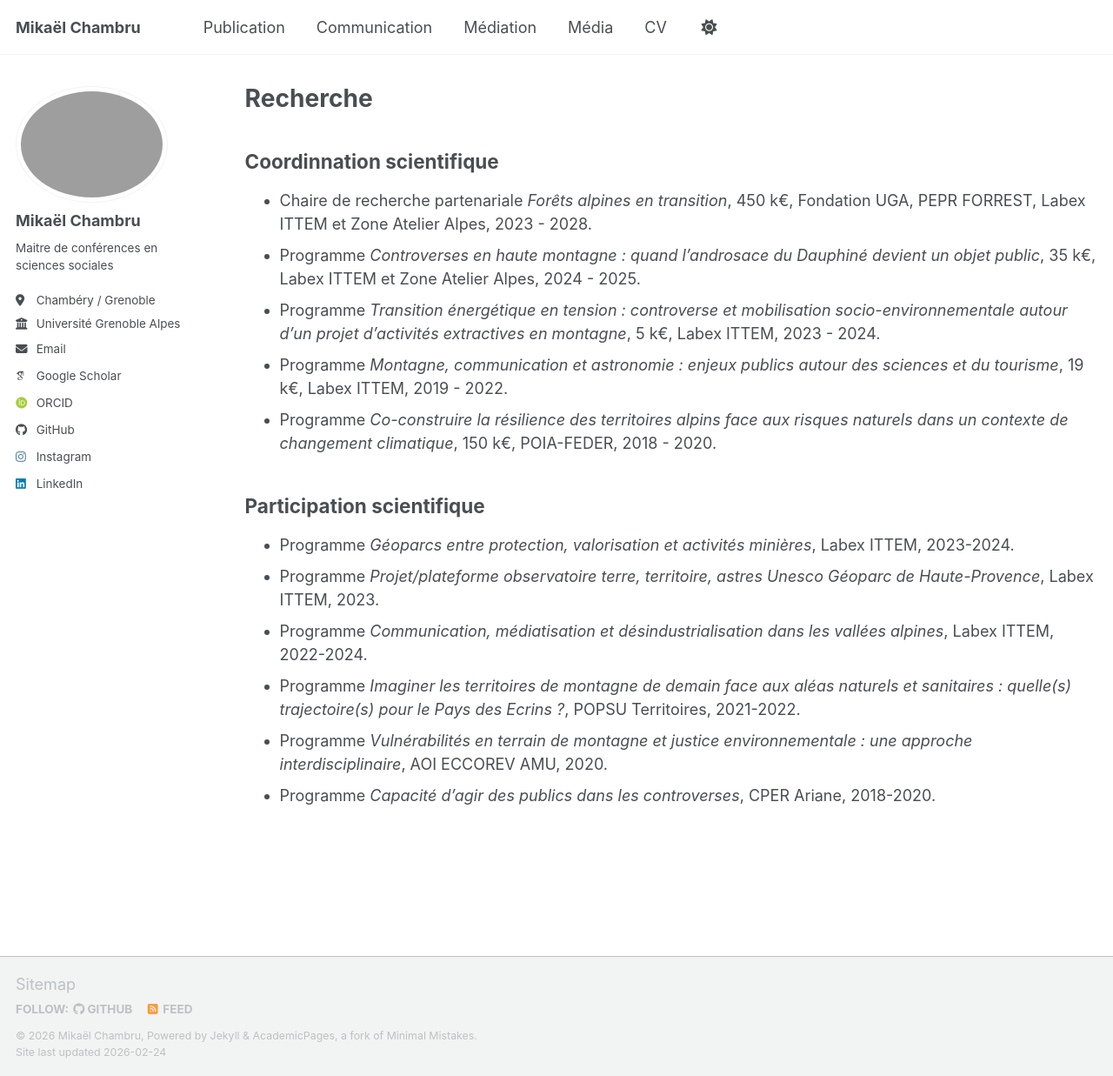
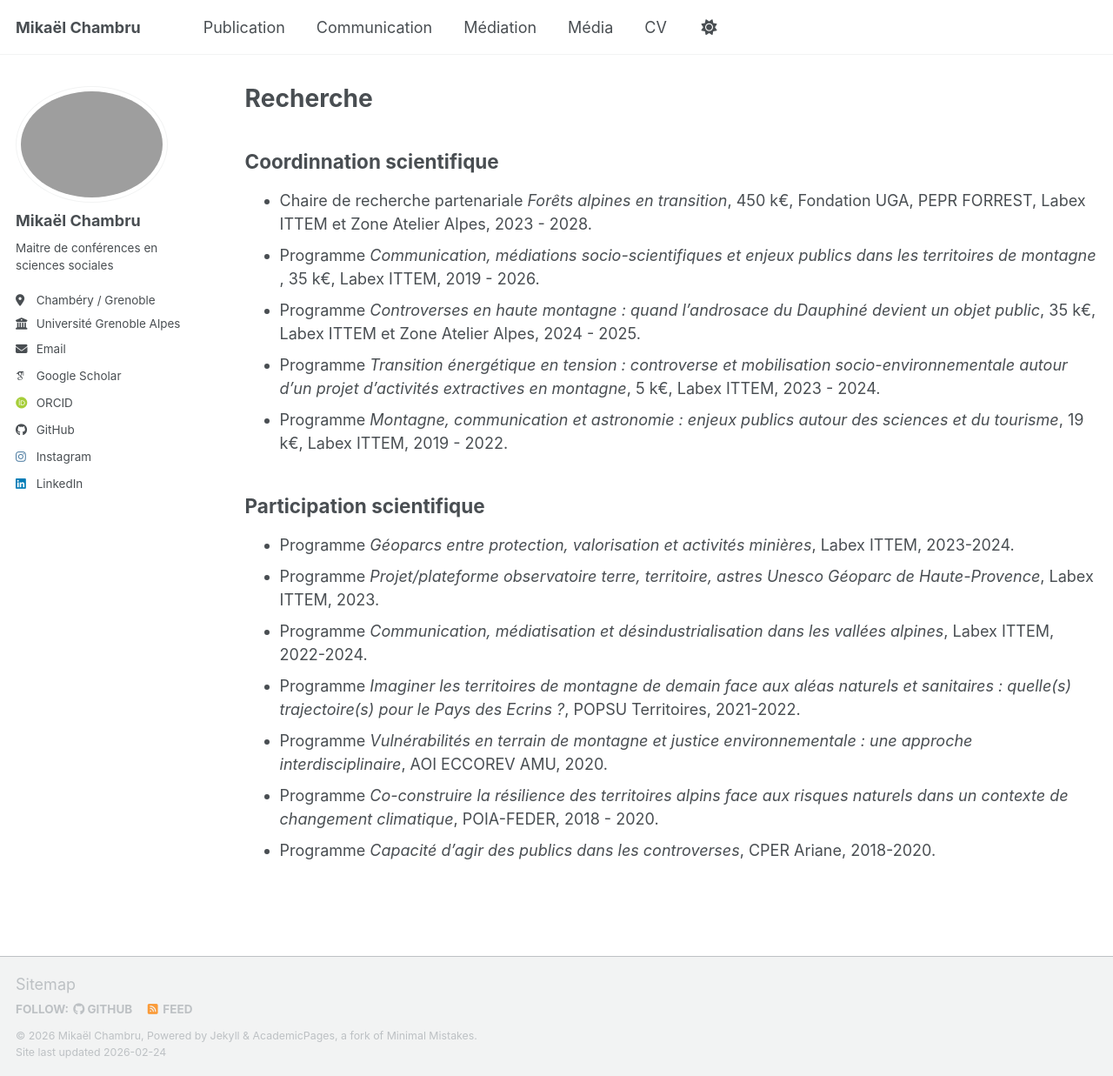
Before and after one commit to mikaelchambru/mikaelchambru.github.io, a Jekyll site: the page built from _pages/recherche.md, in a window 1280 px wide and 1237 px high. Shown: the whole window at 87% size. Built offline with Jekyll 4.4.1, drawn with Linux system fonts in a browser that asks for light colours; some web fonts are replaced; a script bundle is joined from its source files by our own code; library files that are not in the unit come from our copies.

Commit message:
Update recherche.md

```diff
--- a/_pages/recherche.md
+++ b/_pages/recherche.md
@@ -9,10 +9,10 @@ redirect_from:
 
 ## Coordinnation scientifique
 * Chaire de recherche partenariale *Forêts alpines en transition*, 450 k€, Fondation UGA, PEPR FORREST, Labex ITTEM et Zone Atelier Alpes, 2023 - 2028.
+* Programme *Communication, médiations socio-scientifiques et enjeux publics dans les territoires de montagne* , 35 k€, Labex ITTEM, 2019 - 2026.
 * Programme *Controverses en haute montagne : quand l’androsace du Dauphiné devient un objet public*, 35 k€, Labex ITTEM et Zone Atelier Alpes, 2024 - 2025.
 * Programme *Transition énergétique en tension : controverse et mobilisation socio-environnementale autour d’un projet d’activités extractives en montagne*, 5 k€, Labex ITTEM, 2023 - 2024.
 * Programme *Montagne, communication et astronomie : enjeux publics autour des sciences et du tourisme*, 19 k€, Labex ITTEM, 2019 - 2022.
-* Programme *Co-construire la résilience des territoires alpins face aux risques naturels dans un contexte de changement climatique*, 150  k€, POIA-FEDER, 2018 - 2020.
 
 ## Participation scientifique
 * Programme *Géoparcs entre protection, valorisation et activités minières*, Labex ITTEM, 2023-2024.
@@ -20,4 +20,5 @@ redirect_from:
 * Programme *Communication, médiatisation et désindustrialisation dans les vallées alpines*, Labex ITTEM, 2022-2024.
 * Programme *Imaginer les territoires de montagne de demain face aux aléas naturels et sanitaires : quelle(s) trajectoire(s) pour le Pays des Ecrins ?*, POPSU Territoires, 2021-2022.
 * Programme *Vulnérabilités en terrain de montagne et justice environnementale : une approche interdisciplinaire*, AOI ECCOREV AMU, 2020.
+* Programme *Co-construire la résilience des territoires alpins face aux risques naturels dans un contexte de changement climatique*, POIA-FEDER, 2018 - 2020.
 * Programme *Capacité d’agir des publics dans les controverses*, CPER Ariane, 2018-2020.
```
